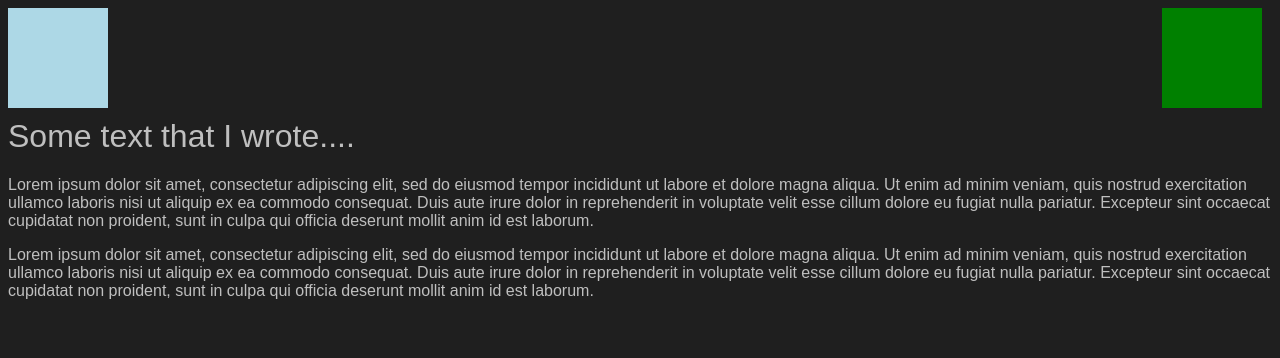
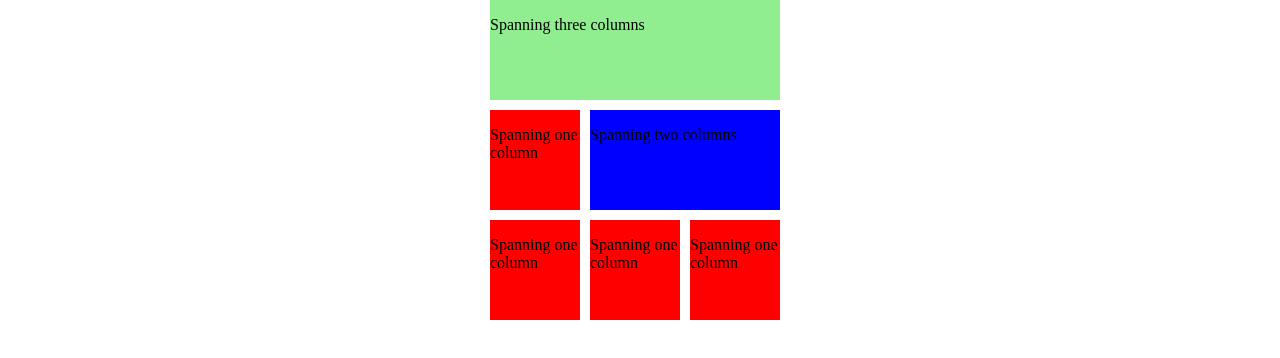
Before and after one commit to sirpoint/css-training, a website: page layout-02/src/index.html in a window 1280 px wide. Shown: the top 358 px of the page. Drawn offline with Linux system fonts and the light colour scheme.

```diff
--- a/layout-02/src/content/site.css
+++ b/layout-02/src/content/site.css
@@ -1,4 +1,4 @@
-body {
+/* body {
     font-family: sans-serif;
     background-color: #1f1f1f;
     color: #bfbfbf;
@@ -25,4 +25,4 @@
 h1 {
     font-weight: normal;
     clear: both;
-}
+} */
--- a/layout-02/src/index.html
+++ b/layout-02/src/index.html
@@ -7,15 +7,49 @@
     <link rel="stylesheet" href="./content/site.css">
     <title>Document</title>
 </head>
+<style type="text/css">
+    body {
+        width: 300px;
+        margin: 0 auto;
+    }
+    .span-1, .span-2, .span-3 {
+        min-height: 100px;
+        float: left;
+        margin-right: 10px;
+        margin-bottom: 10px;
+    }
+
+    .span-1 {
+        width: 90px;
+        background-color: red;
+    }
+    .span-2{
+        width: 190px;
+        background-color: blue;
+    }
+    .span-3 {
+        width: 290px;
+        background-color: lightgreen;
+    }
+</style>
 <body>
-    <div class="box blue-box"></div>
-    <div class="box green-box"></div>
-    <h1>Some text that I wrote....</h1>
-    <p>
-        Lorem ipsum dolor sit amet, consectetur adipiscing elit, sed do eiusmod tempor incididunt ut labore et dolore magna aliqua. Ut enim ad minim veniam, quis nostrud exercitation ullamco laboris nisi ut aliquip ex ea commodo consequat. Duis aute irure dolor in reprehenderit in voluptate velit esse cillum dolore eu fugiat nulla pariatur. Excepteur sint occaecat cupidatat non proident, sunt in culpa qui officia deserunt mollit anim id est laborum.
-    </p>
-    <p>
-        Lorem ipsum dolor sit amet, consectetur adipiscing elit, sed do eiusmod tempor incididunt ut labore et dolore magna aliqua. Ut enim ad minim veniam, quis nostrud exercitation ullamco laboris nisi ut aliquip ex ea commodo consequat. Duis aute irure dolor in reprehenderit in voluptate velit esse cillum dolore eu fugiat nulla pariatur. Excepteur sint occaecat cupidatat non proident, sunt in culpa qui officia deserunt mollit anim id est laborum.
-    </p>
+    <div class="span-3">
+        <p>Spanning three columns</p>
+    </div>
+    <div class="span-1">
+        <p>Spanning one column</p>
+    </div>
+    <div class="span-2">
+        <p>Spanning two columns</p>
+    </div>
+    <div class="span-1">
+        <p>Spanning one column</p>
+    </div>
+    <div class="span-1">
+        <p>Spanning one column</p>
+    </div>
+    <div class="span-1">
+        <p>Spanning one column</p>
+    </div>
 </body>
 </html>
```
